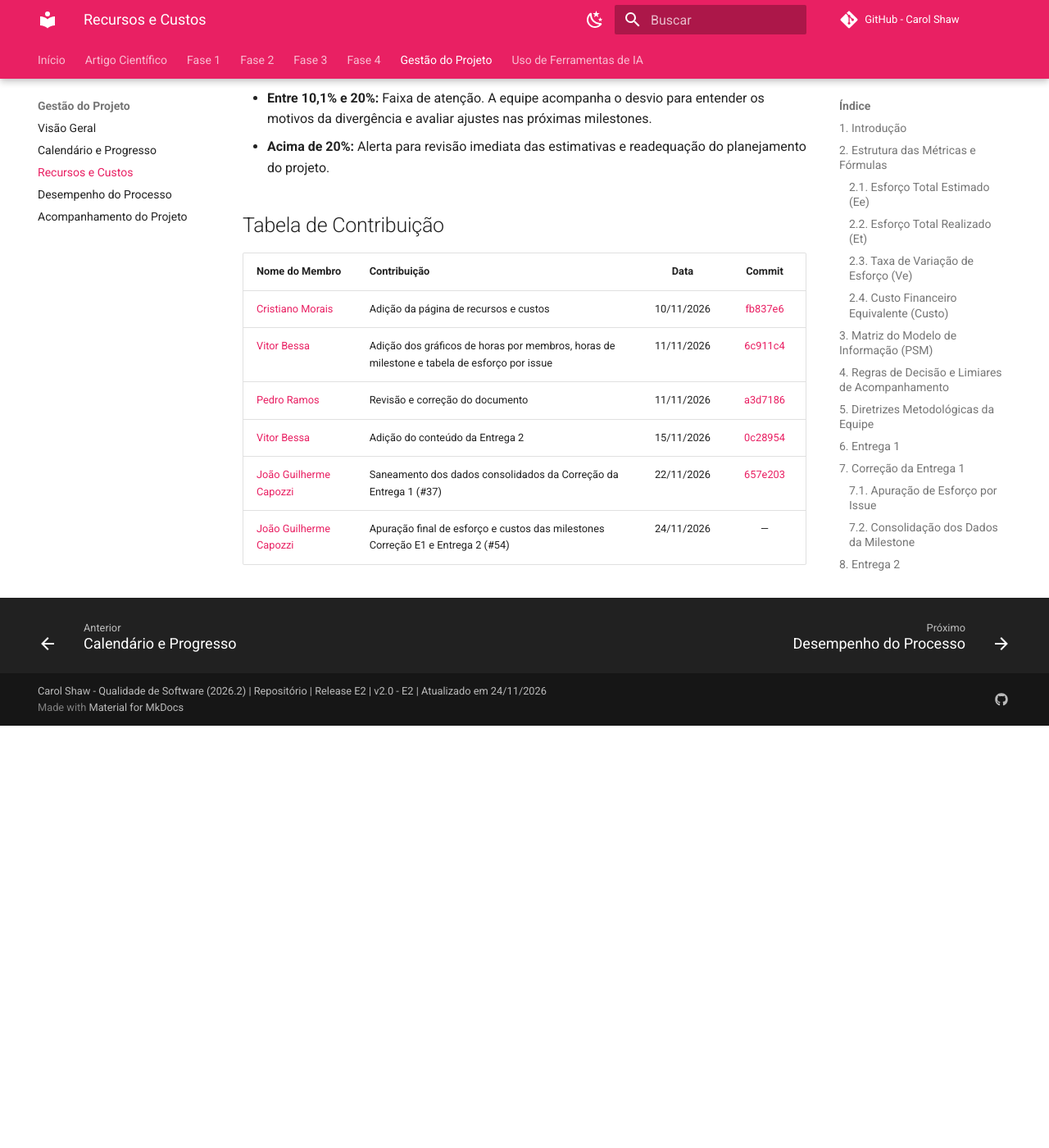
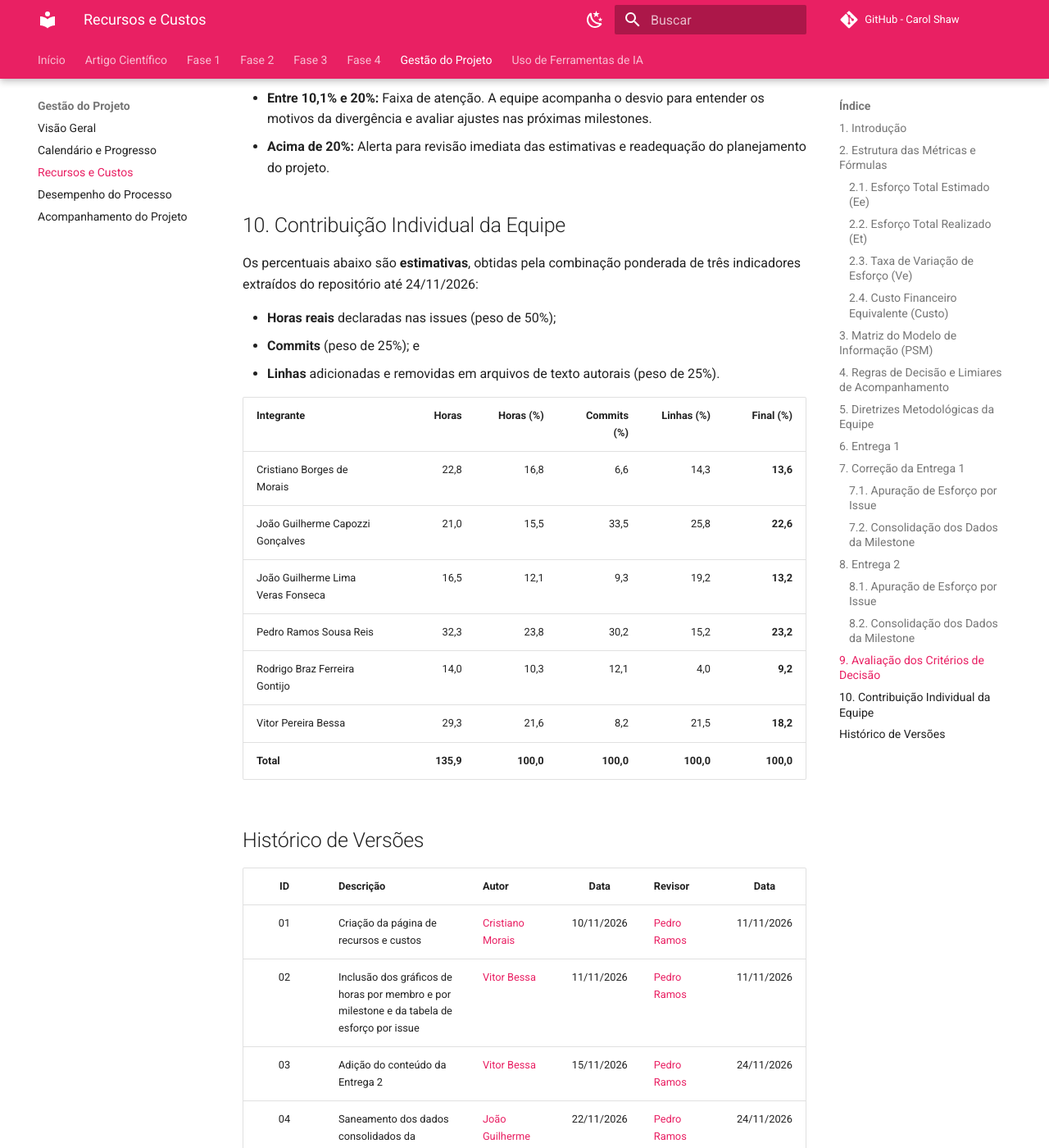
Before and after one commit to FCTE-Qualidade-de-Software-1/2026-2_T02_CAROL_SHAW, an MkDocs documentation site: the page built from docs/gestao/recursos.md, in a window 1280 px wide and 1400 px high, scrolled down 7674 px. Shown: the whole window at 82% size. Built offline with MkDocs 1.6.1 and Material for MkDocs 9.7.7, drawn with Linux system fonts in a browser that asks for light colours; comment, search, counter and statistics services are not loaded; before the commit the page ends 8559 px from its top, so only the background shows below that; some of the changed text lies outside the part shown.

Commit message:
docs/ubstituição da tabela de contribuição por histórico de versões e adição de contribuição individual da equipe

```diff
--- a/docs/gestao/recursos.md
+++ b/docs/gestao/recursos.md
@@ -140,13 +140,31 @@ Com base nas variações consolidadas até 24/11/2026 — **-10,98% (Faixa Amare
 - **Entre 10,1% e 20%:** Faixa de atenção. A equipe acompanha o desvio para entender os motivos da divergência e avaliar ajustes nas próximas milestones.
 - **Acima de 20%:** Alerta para revisão imediata das estimativas e readequação do planejamento do projeto.
 
-## Tabela de Contribuição
+## 10. Contribuição Individual da Equipe
 
-| Nome do Membro | Contribuição | Data | Commit |
-| :--- | :--- | :---: | :---: |
-| [Cristiano Morais](https://github.com/CristianoMoraiss) | Adição da página de recursos e custos | 10/11/2026 | [fb837e6](https://github.com/FCTE-Qualidade-de-Software-1/2026-2_T02_CAROL_SHAW/commit/fb837e6) |
-| [Vitor Bessa](https://github.com/bessazs) | Adição dos gráficos de horas por membros, horas de milestone e tabela de esforço por issue | 11/11/2026|[6c911c4](https://github.com/FCTE-Qualidade-de-Software-1/2026-2_T02_CAROL_SHAW/commit/6c911c4) |
-| [Pedro Ramos](https://github.com/PedroRSR) | Revisão e correção do documento | 11/11/2026 | [a3d7186](https://github.com/FCTE-Qualidade-de-Software-1/2026-2_T02_CAROL_SHAW/commit/a3d7186) |
-| [Vitor Bessa](https://github.com/bessazs) | Adição do conteúdo da Entrega 2 | 15/11/2026|[0c28954](https://github.com/FCTE-Qualidade-de-Software-1/2026-2_T02_CAROL_SHAW/commit/0c28954019a52d45761410b5f931f0cd4cd5a600)|
-| [João Guilherme Capozzi](https://github.com/jonas3688) | Saneamento dos dados consolidados da Correção da Entrega 1 (#37) | 22/11/2026 | [657e203](https://github.com/FCTE-Qualidade-de-Software-1/2026-2_T02_CAROL_SHAW/commit/657e203) |
-| [João Guilherme Capozzi](https://github.com/jonas3688) | Apuração final de esforço e custos das milestones Correção E1 e Entrega 2 (#54) | 24/11/2026 | — |
+Os percentuais abaixo são **estimativas**, obtidas pela combinação ponderada de três indicadores extraídos do repositório até 24/11/2026:
+
+- **Horas reais** declaradas nas issues (peso de 50%);
+- **Commits** (peso de 25%); e
+- **Linhas** adicionadas e removidas em arquivos de texto autorais (peso de 25%).
+
+| Integrante | Horas | Horas (%) | Commits (%) | Linhas (%) | **Final (%)** |
+| :--- | ---: | ---: | ---: | ---: | ---: |
+| Cristiano Borges de Morais | 22,8 | 16,8 | 6,6 | 14,3 | **13,6** |
+| João Guilherme Capozzi Gonçalves | 21,0 | 15,5 | 33,5 | 25,8 | **22,6** |
+| João Guilherme Lima Veras Fonseca | 16,5 | 12,1 | 9,3 | 19,2 | **13,2** |
+| Pedro Ramos Sousa Reis | 32,3 | 23,8 | 30,2 | 15,2 | **23,2** |
+| Rodrigo Braz Ferreira Gontijo | 14,0 | 10,3 | 12,1 | 4,0 | **9,2** |
+| Vitor Pereira Bessa | 29,3 | 21,6 | 8,2 | 21,5 | **18,2** |
+| **Total** | **135,9** | **100,0** | **100,0** | **100,0** | **100,0** |
+
+## Histórico de Versões
+
+| ID | Descrição | Autor | Data | Revisor | Data |
+| :-: | :--- | :--- | :---: | :--- | :---: |
+| 01 | Criação da página de recursos e custos | [Cristiano Morais](https://github.com/CristianoMoraiss) | 10/11/2026 | [Pedro Ramos](https://github.com/PedroRSR) | 11/11/2026 |
+| 02 | Inclusão dos gráficos de horas por membro e por milestone e da tabela de esforço por issue | [Vitor Bessa](https://github.com/bessazs) | 11/11/2026 | [Pedro Ramos](https://github.com/PedroRSR) | 11/11/2026 |
+| 03 | Adição do conteúdo da Entrega 2 | [Vitor Bessa](https://github.com/bessazs) | 15/11/2026 | [Pedro Ramos](https://github.com/PedroRSR) | 24/11/2026 |
+| 04 | Saneamento dos dados consolidados da Correção da Entrega 1 (#37) | [João Guilherme Capozzi](https://github.com/jonas3688) | 22/11/2026 | [Pedro Ramos](https://github.com/PedroRSR) | 24/11/2026 |
+| 05 | Apuração final de esforço e custos das milestones Correção E1 e Entrega 2 (#54) | [João Guilherme Capozzi](https://github.com/jonas3688) | 24/11/2026 | [Pedro Ramos](https://github.com/PedroRSR) | 24/11/2026 |
+| 06 | Substituição da tabela de contribuição por histórico de versões e adição de contribuição individual da equipe | [Pedro Ramos](https://github.com/PedroRSR) | 24/11/2026 | [Vitor Bessa](https://github.com/bessazs) | 24/11/2026 |
```
